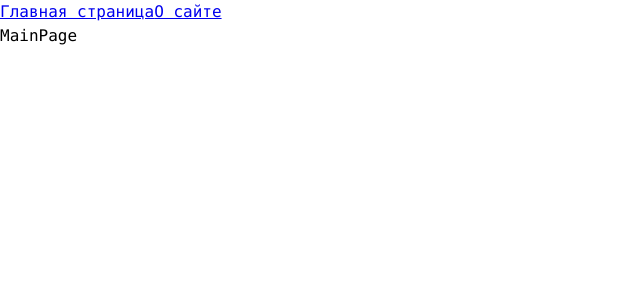
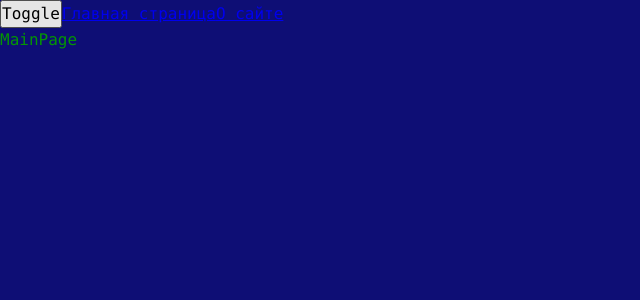
Before and after one commit to ernestqweqwe/prodvinuti-front1, a React app: page / in a window 1280 px wide. Shown: the top 300 px of the page, without its empty margins (0-640 px from the left). Built offline with nearby package versions, Linux system fonts and the light colour scheme; the HTML template or start-up script is replaced by a standard one.

Commit message:
7) темная и светлая тема + переключение между ними

```diff
--- a/src/App.tsx
+++ b/src/App.tsx
@@ -2,11 +2,24 @@
 import { Link, Route, Routes } from 'react-router-dom'
 import { AboutPageAsync } from './pages/AboutPage/AboutPage.async'
 import { MainPageAsync } from './pages/MainPage/MainPage.async'
-import { Suspense } from 'react'
+import { Suspense, useState } from 'react'
+
+export enum Theme {
+  LIGHT = 'light',
+  DARK = 'dark'
+}
 
 const App = () => {
+
+  const [theme, setTheme] = useState<Theme>(Theme.DARK)
+
+  const toggleTheme = () => {
+    setTheme(theme === Theme.DARK?Theme.LIGHT:Theme.DARK)
+  }
+
   return (
-    <div className="app">
+    <div className={`app ${theme}`}>
+      <button onClick={toggleTheme}>Toggle</button>
       <Link to={'/'}>Главная страница</Link>
       <Link to={'/about'}>О сайте</Link>
 
--- a/src/styles/index.scss
+++ b/src/styles/index.scss
@@ -7,5 +7,10 @@
 
 
 .app {
-    font: var(--font-m)
+    font: var(--font-m);
+
+    background: var(--bg-color);
+    color: var(--primary-color);
+
+    min-height: 100vh;
 }
--- a/src/styles/themes/dark.scss
+++ b/src/styles/themes/dark.scss
@@ -0,0 +1,6 @@
+.app.dark {
+    --bg-color: #0e0e75;
+
+    --primary-color: #049604;
+    --secondary-color: #04d204;
+}
--- a/src/styles/themes/normal.scss
+++ b/src/styles/themes/normal.scss
@@ -0,0 +1,6 @@
+.app.light {
+    --bg-color: #e8e8ea;
+
+    --primary-color: #0232c2;
+    --secondary-color: #0449e0;
+}
```
